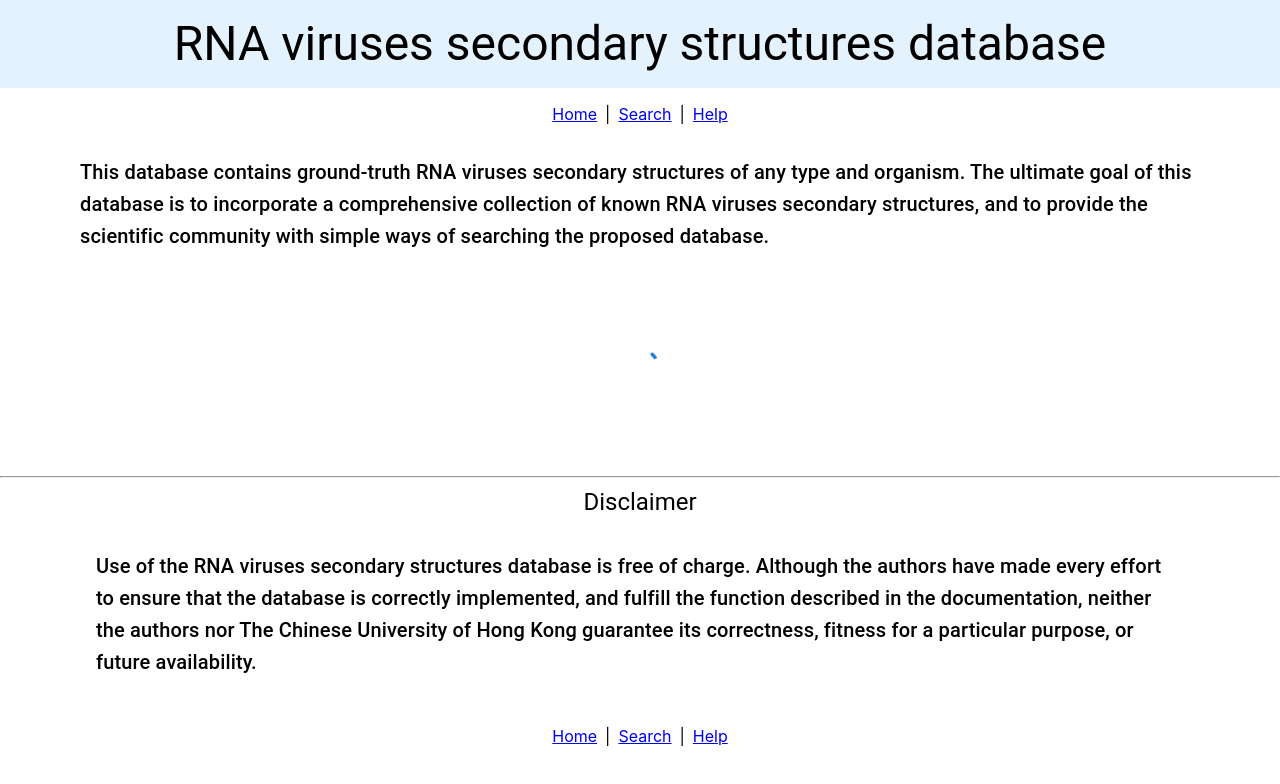
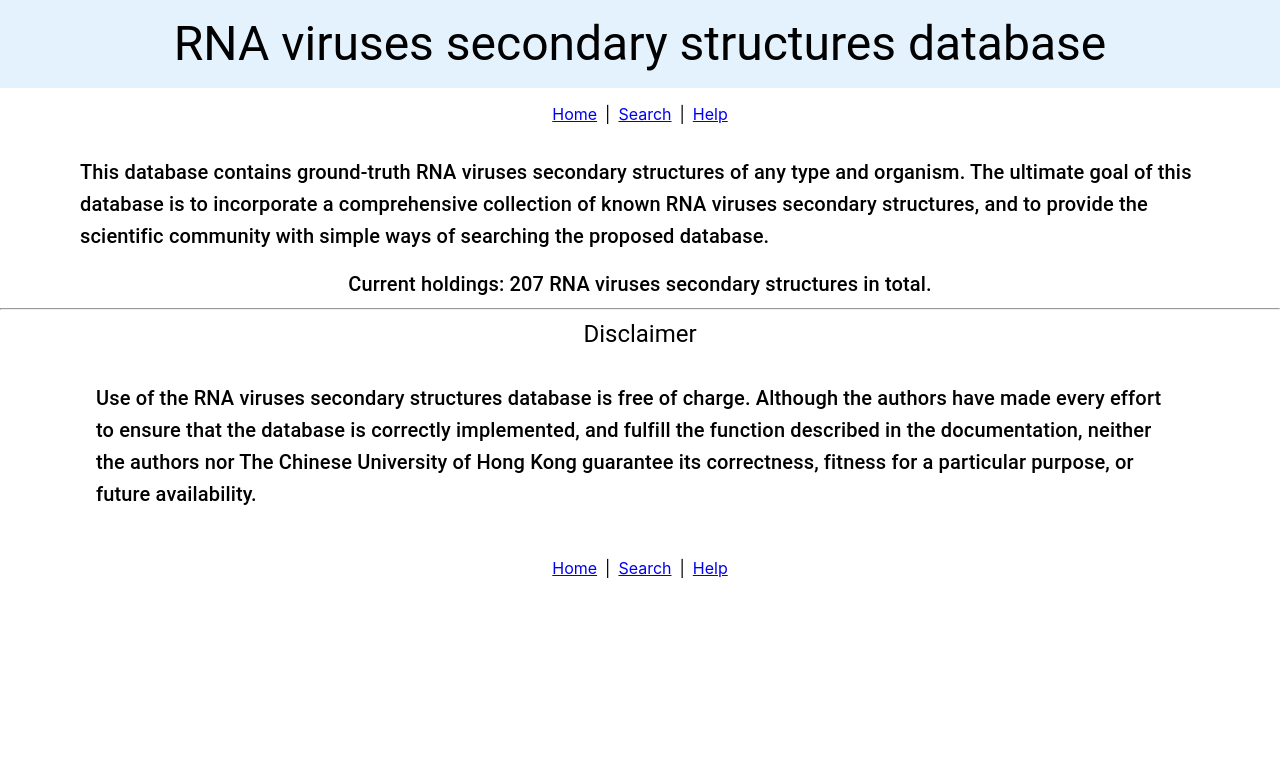
Before and after one commit to wyp1226/fyp-frontend-Render, a React (Create React App) app in the folder fyp-frontend/client/: page / in a window 1280 px wide. Shown: the top 784 px of the page. Built offline with nearby package versions, Linux system fonts and the light colour scheme; no server answers.

Commit message:
remove get holdings in home page

```diff
--- a/fyp-frontend/client/src/pages/Home.jsx
+++ b/fyp-frontend/client/src/pages/Home.jsx
@@ -1,27 +1,8 @@
-import React, { useEffect, useState } from 'react';
-import axios from 'axios';
-import { Typography, Container, Box, CircularProgress } from '@mui/material';
-import { Link } from 'react-router-dom';
+import React from 'react';
+import { Typography, Container, Box } from '@mui/material';
 import Header from '../components/Header.jsx';
 import Navigation from '../components/Navigation.jsx';
 const Home = () => {
-  const [holdings, setHoldings] = useState(null);
-  const [isLoading, setIsLoading] = useState(true);
-  useEffect(() => {
-    const getData = async () => {
-      try {
-        const response = await axios.get(
-          'https://fyp-backend-yz7h.onrender.com/holdings'
-        );
-        setHoldings(response.data);
-        setIsLoading(false);
-      } catch (error) {
-        console.log(error);
-      }
-    };
-    getData();
-  }, []);
-
   return (
     <>
       <Header />
@@ -36,24 +17,11 @@ const Home = () => {
           </Typography>
         </Box>
       </Container>
-      {!isLoading ? (
-        <Typography variant="h6" align="center">
-          Current holdings:{' '}
-          <Link to="/search_results?nPerPage=10&page=0">{holdings}</Link> RNA
-          viruses secondary structures in total.
-        </Typography>
-      ) : (
-        <div
-          style={{
-            display: 'flex',
-            justifyContent: 'center',
-            alignItems: 'center',
-            height: '200px',
-          }}
-        >
-          <CircularProgress />
-        </div>
-      )}
+
+      <Typography variant="h6" align="center">
+        Current holdings: 207 RNA viruses secondary structures in total.
+      </Typography>
+
       <hr />
       <Typography align="center" variant="h5">
         Disclaimer
```
